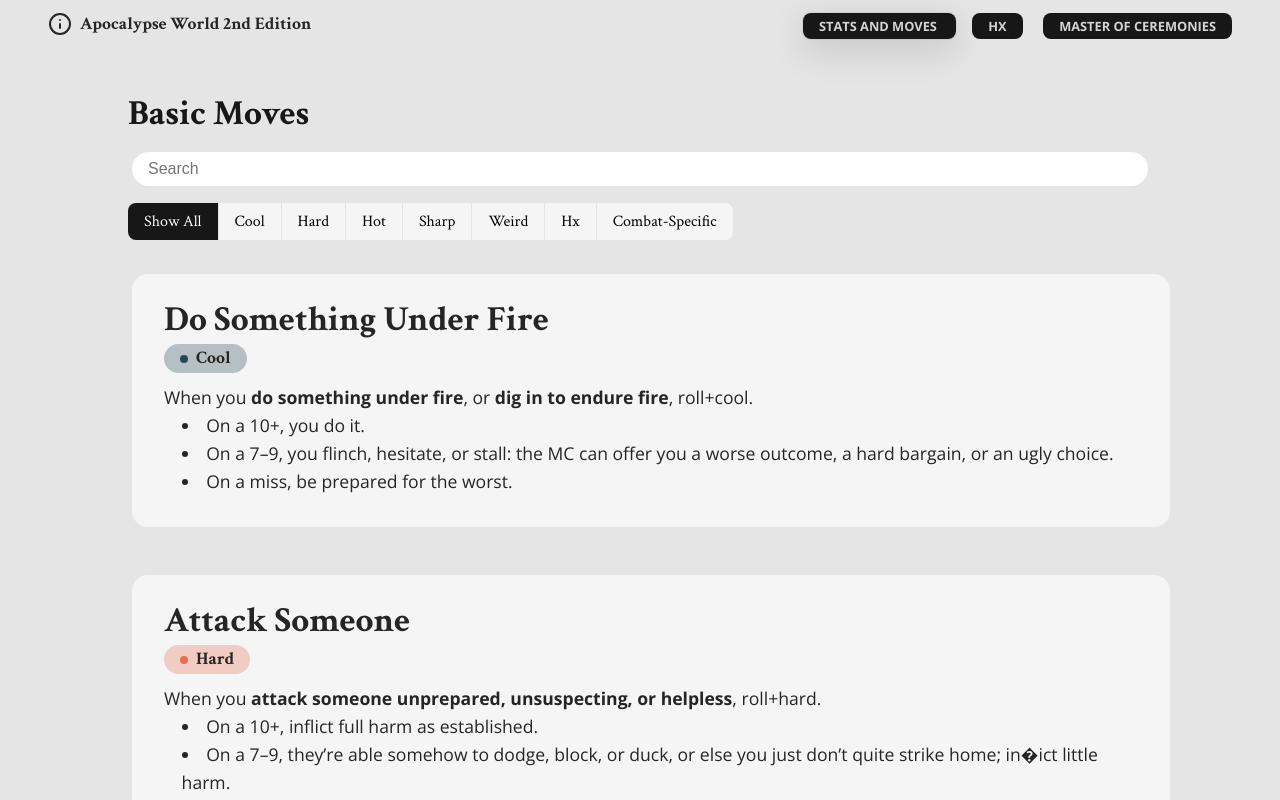
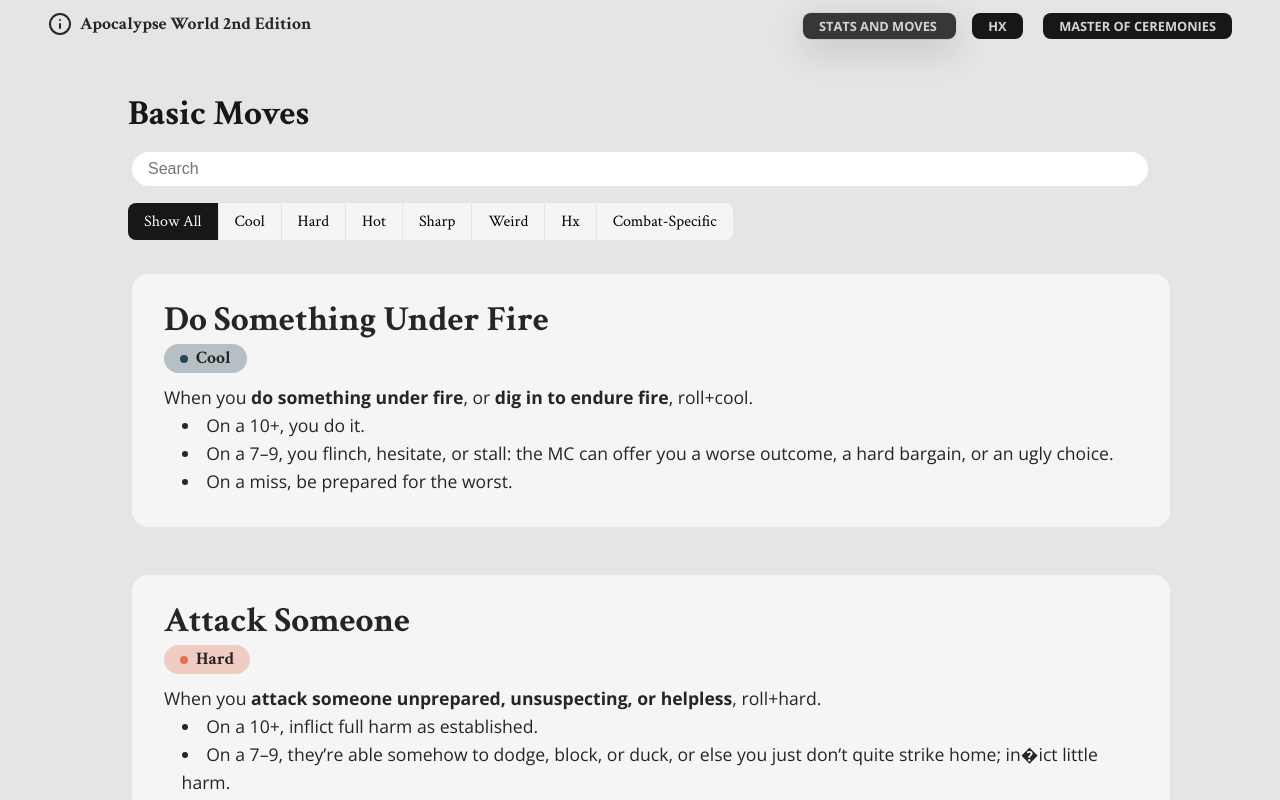
Before and after one commit to ghostyard/aw-rules, a plain HTML site: page index.html in a window 1280 px wide. In both pictures the pointer is over the link "STATS AND MOVES". Shown: the top 800 px of the page. Drawn offline with nearby package versions, Linux system fonts and the light colour scheme.

Commit message:
Changed move bolding, changed hover bg for topbar links.

```diff
--- a/styles.css
+++ b/styles.css
@@ -81,6 +81,11 @@
     text-transform:uppercase;
     border-radius:8px;
     transition:0.2s all ease-in;
+}
+
+.right a:hover {
+  background-color:var(--grey-300);
+  transition:0.2s all ease-in;
 }
 
 #container {
```
